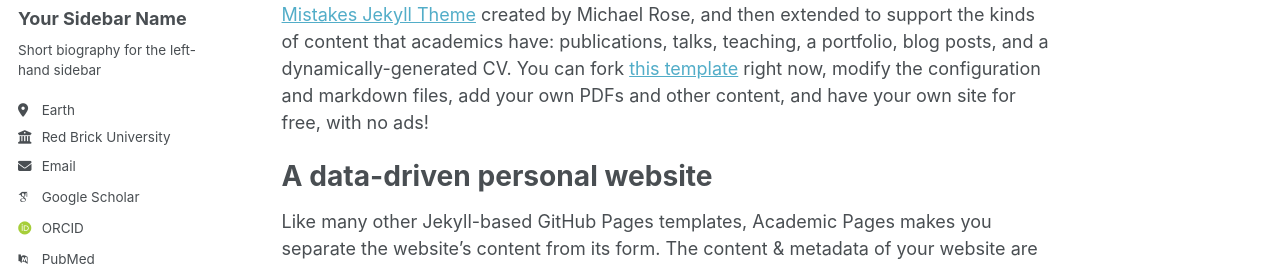
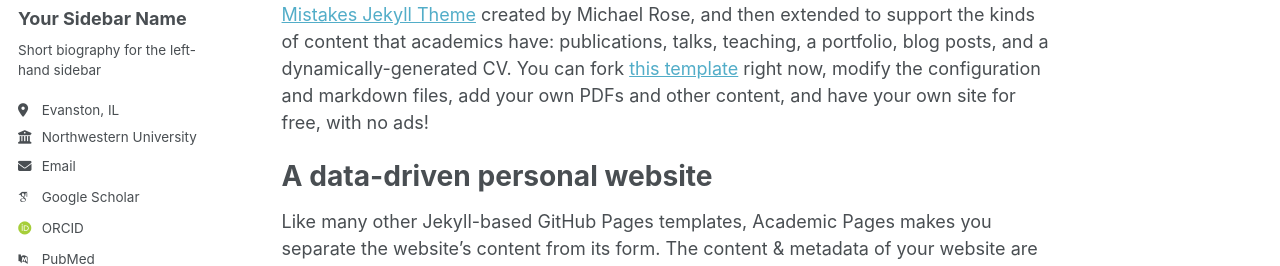
Before and after one commit to deniz-simsek/deniz-simsek, a Jekyll site: the page built from _pages/about.md, in a window 1280 px wide. Shown: the part 283-549 px from the top of the page. Built offline with Jekyll 4.4.1, drawn with Linux system fonts in a browser that asks for light colours; some web fonts are replaced.

Commit message:
Update _config.yml

```diff
--- a/_config.yml
+++ b/_config.yml
@@ -25,10 +25,10 @@ author:
   name             : "Your Sidebar Name"
   pronouns         : # example: "she/her"
   bio              : "Short biography for the left-hand sidebar"
-  location         : "Earth"
-  employer         : "Red Brick University"
+  location         : "Evanston, IL"
+  employer         : "Northwestern University"
   uri              : # URL
-  email            : "none@example.org"
+  email            : "deniz.simsek@kellogg.northwestern.edu"
 
   # Academic websites
   arxiv            : # URL - Update with the correct link to your profile
```
